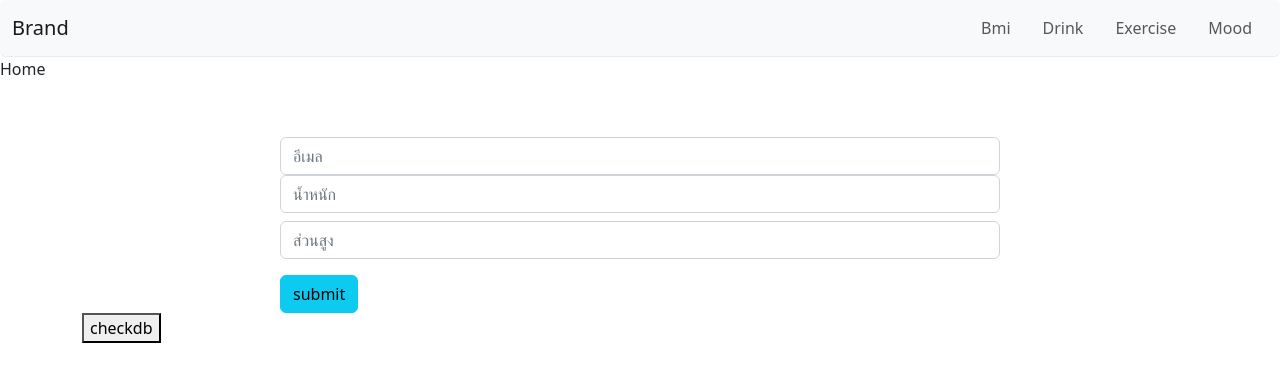
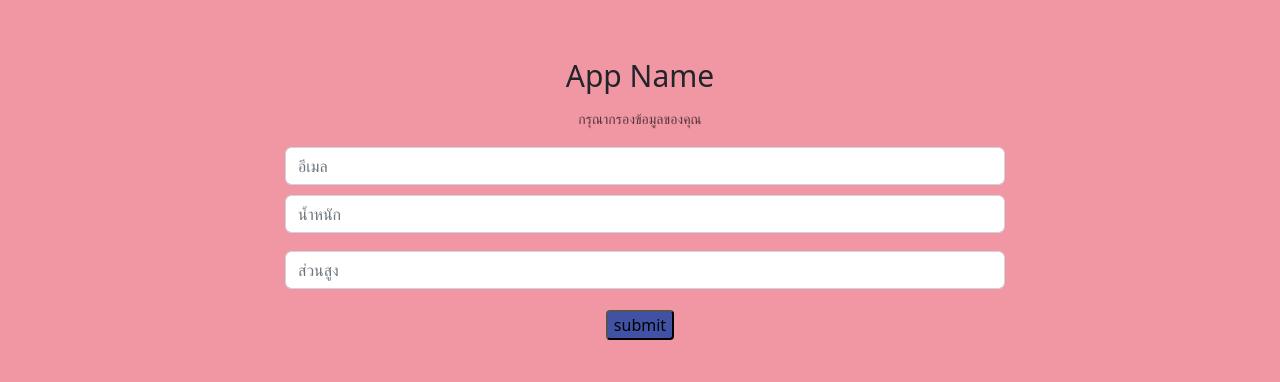
Before and after one commit to warat09/CalBmi, a React (Create React App) app: page / in a window 1280 px wide. Shown: the top 382 px of the page. Built offline with nearby package versions, Linux system fonts and the light colour scheme.

Commit message:
add some bg

```diff
--- a/src/App.js
+++ b/src/App.js
@@ -11,10 +11,10 @@ import './App.css';
 
 function App() {
   return (
-    <div>
-      <Navigation/>
+    <div className = "app">
+      {window.location.href.split("/")[window.location.href.split("/").length-1]!=="" &&<Navigation/>}
         <Routes>
-          <Route path="/" element={<Home />} />
+          <Route exact path="/" element={<Home />} />
           <Route path="Bmi" element={<Bmi />} />
           <Route path="Drink" element={<Drink />} />
           <Route path="Exercise" element={<Exercise />} />
--- a/src/css/BMI.css
+++ b/src/css/BMI.css
@@ -1,10 +1,23 @@
 .header {
     /* background-image: linear-gradient(to right, #4152A5 , #F197A4); */
     background-image: linear-gradient(to bottom , #4152a5 , #00d4ff);
-
+    height: 5rem;
     color: #ffffff;
-    padding: 15px;
+    padding: 1.4rem;
+    /* size:5rem; */
+    /* font-size: 4rem; */
 }
 .header h1{
     text-align: center;
+    font-size: 10 rem;
+
+    /* color:red; */
 }
+.data {
+    text-align: center;
+    /* color: #ffffff; */
+
+}
+p{
+    size: 0.5 rem;
+}
--- /dev/null
+++ b/src/css/Home.css
@@ -0,0 +1,36 @@
+.container{
+    /* background-color:#F197A4; */
+}
+.form-control{
+    padding: 5px;
+    margin: 5px;
+
+}
+.btn-btn-info{
+    display: block;
+    margin:auto;
+    /* width:40%; */
+    border-radius: 4px;
+
+    background-color:#4152A5;
+}
+.Header2{
+    margin:auto;
+    display: block;
+    text-align: center;
+    height: 80%;
+    font-size:14px !important;
+    /* box-shadow: 5px;; */
+    padding: 5px;
+    color:rgba(0, 0, 0, 0.641)
+}
+.Header{
+    margin:auto;
+    display: block;
+    text-align: center;
+    height: 100%;
+    font-size:30px;
+    /* box-shadow: 5px;; */
+    padding: 5px;
+    /* color:#0dcaf0 */
+}
--- a/src/css/navbar.css
+++ b/src/css/navbar.css
@@ -1,5 +1,5 @@
 .nav{
-    --bs-nav-link-color:#55575b !important
+    --bs-nav-link-color:#191919 !important;
 }
 .nav{
     --bs-nav-link-hover-color:#4152A5 !important
--- a/src/index.css
+++ b/src/index.css
@@ -11,3 +11,8 @@ code {
   font-family: source-code-pro, Menlo, Monaco, Consolas, 'Courier New',
     monospace;
 }
+.app{
+  background-color:#F197A4  ;
+  width:100%;
+  height:100vh;
+}
--- a/src/index.js
+++ b/src/index.js
@@ -8,7 +8,7 @@ import 'bootstrap/dist/css/bootstrap.min.css';
 
 const root = ReactDOM.createRoot(document.getElementById('root'));
 root.render(
-    <BrowserRouter>
+    <BrowserRouter className ="app">
       <App />
     </BrowserRouter>
 );
--- a/src/view/BMI.js
+++ b/src/view/BMI.js
@@ -30,6 +30,7 @@ function Bmi() {
         <h1>คำนวณหาค่าดัชนีมวลกาย (BMI)</h1>
       </div>
       <Container>
+        <h1 className = "data">ข้อมูลของผู้ใช้</h1>
         <p>Email:{initial.email}</p>
         <p>Weight:{initial.weight}</p>
         <p>Height:{initial.height}</p>
--- a/src/view/Drink.js
+++ b/src/view/Drink.js
@@ -63,18 +63,19 @@ function Drink() {
         return () => {
           clearInterval(timerID);
         };
+
       }, []);
     useEffect(()=>{
       setdate2(parseInt(date.split(":")[0].concat(date.split(":")[1].concat(date.split(":")[2]))))
-      if(date2==200001){
+      if((date2>=200001&&date2<240000)||(date2>=0&&date2<80000)){
         setsleep(true)
       }
-      else if(date2==80000){
+      else if(date2>=80000){
         setsleep(false)
       }
       // console.log(date2)
       // console.log(date)
-      if(date2==131500){
+      if(date2===131500){
           console.log("hello")
           var templateParams = {
               name: 'earthgodna@gmail.com',
@@ -105,7 +106,7 @@ function Drink() {
             <img src={water3} className='waterbottle' alt="logo"/>
           </div>
         }
-        {date2>0&&date2<80000&&sleep==true&&
+        {sleep==true&&
           <div className='waterbottlediv'>
             <img src={water5} className='waterbottle' alt="logo"/>
           </div>
--- a/src/view/Home.js
+++ b/src/view/Home.js
@@ -1,45 +1,30 @@
 import React, { useState,useRef, useEffect } from 'react';
 import {ref,set,get,child,onValue,update} from "firebase/database"
 import db from '../utils/firebase';
+import './../css/Home.css'
+import { useNavigate,Navigate } from 'react-router-dom';
 function Home() {
 
   const[input, setinput] = useState({email:'',weight:0,height:0});
 
   const[ar,setar] = useState([])
   const arref = useRef(ar)
+  const navigate = useNavigate()
   useEffect(()=>{
     arref.current = ar
     console.log(ar)
   },[ar])
-  const handlecheck =async ()=>{
-    try{
 
-      const dbref = ref(db)
-      await get(child(dbref,"email")).then((snapshot)=>{
-        if(snapshot.exists()){
-          console.log(snapshot.val())
-          setar(snapshot.val())
-        }
-        else{
-          console.log("not found")
-        }
-      }).catch(er=>{
-        console.log(er)
-      })
-
-
-    console.log("ar = "+ar)
-    }
-    catch(er){
-      console.log(er)
-    }
-  }
   const handleSubmit  = (e) => {
     const temp = []
     const dbref = ref(db)
 
     localStorage.setItem('user', JSON.stringify(input));
     const mail = input.email
+    if(input.email==="" || input.weight===0 || input.weight===0){
+      alert("กรุณากรอกข้อมูลให้ครบ")
+    }
+    else{
       try{
         get(child(dbref,"email")).then((snapshot)=>{
           if(snapshot.exists()){
@@ -53,7 +38,11 @@ function Home() {
             update(ref(db,"email"),
             {
               [num]:mail
+            }).then(()=>{
+              navigate("/Bmi")
             })
+
+
           }
           else{
             console.log("not found")
@@ -66,12 +55,10 @@ function Home() {
           console.log(er)
         })
 
-
-      // .then(()=>{console.log("ok")})
-      // .catch((er)=>{console.log(er)})
       }
       catch(er){
         console.log(er)
+      }
     }
     e.preventDefault();
     e.target.reset()
@@ -81,11 +68,12 @@ function Home() {
     e.preventDefault();
   }
   return (
-    <div>
-        Home
       <div className="container">
+
         <form onSubmit={handleSubmit}>
             <div className="row pt-5 mx-auto">
+            <h className="Header">App Name</h>
+            <p className="Header2">กรุณากรองข้อมูลของคุณ</p>
             <div className="col-8 form-group pt-2 mx-auto">
               <input type="email" className="form-control" placeholder="อีเมล" name="email" onChange={inputsHandler}/>
             </div>
@@ -96,13 +84,13 @@ function Home() {
                     <input type="number" className="form-control" placeholder="ส่วนสูง" name="height" onChange={inputsHandler}/>
                 </div>
                 <div className="col-8 pt-3 mx-auto">
-                    <input type="submit" className="btn btn-info" value="submit"></input>
+                    <input type="submit" className="btn-btn-info" value="submit"></input>
                 </div>
             </div>
         </form>
-        <button onClick={handlecheck}>checkdb</button>
+        {/* <button onClick={handlecheck}>checkdb</button> */}
       </div>
-    </div>
+
   );
 }
 
```
Also changed, not shown: 1 other file (tests, documents, lock files or other folders). Lines whose indentation alone changed are shown as unchanged.
